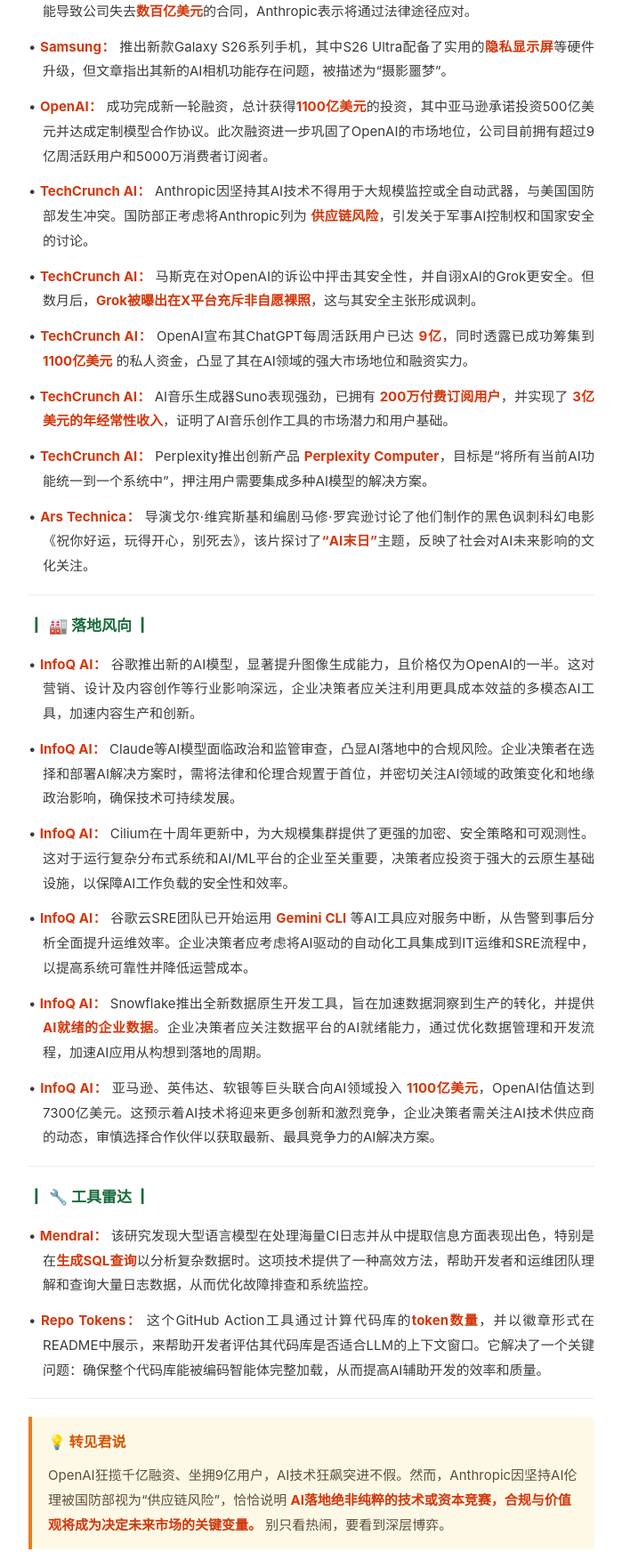
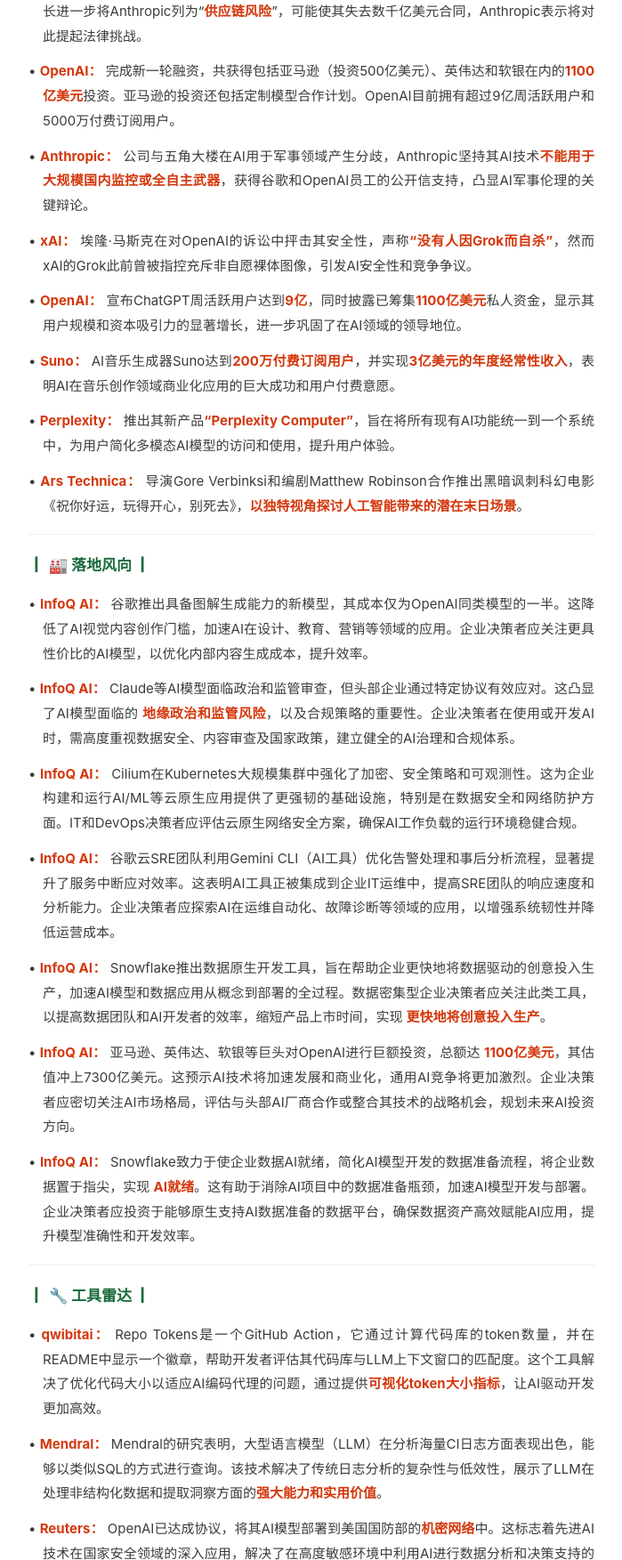
Before and after one commit to HarryHalo9527/zhuanjian-daily, a plain HTML site: page index.html in a window 1280 px wide. Shown: the part 527-2280 px from the top of the page at 89% size, without its empty margins (290-989 px from the left). Drawn offline with Linux system fonts and the light colour scheme.

Commit message:
📰 转见AI早报 2026-02-28

```diff
--- a/index.html
+++ b/index.html
@@ -146,39 +146,40 @@
 
 <div class="section">
   <div class="section-title">📌 今日要闻</div>
-<div class="news-item">• <span class="hl">量子位：</span> OpenAI最新完成一轮巨额融资，成功募集到<span class="hl">1100亿美元</span>，吸引了英伟达、亚马逊和软银等科技巨头参与，这笔巨额资金将进一步巩固其在AI领域的领先地位，并加速未来的技术研发与产品落地。</div>
-<div class="news-item">• <span class="hl">Anthropic：</span> 因拒绝美国军方“任何合法使用”其AI模型的新合同条款（包括大规模监控和自主致命武器），被特朗普政府下令停止联邦机构使用，并被国防部指定为“供应链风险”。此举可能导致公司失去<span class="hl">数百亿美元</span>的合同，Anthropic表示将通过法律途径应对。</div>
-<div class="news-item">• <span class="hl">Samsung：</span> 推出新款Galaxy S26系列手机，其中S26 Ultra配备了实用的<span class="hl">隐私显示屏</span>等硬件升级，但文章指出其新的AI相机功能存在问题，被描述为“摄影噩梦”。</div>
-<div class="news-item">• <span class="hl">OpenAI：</span> 成功完成新一轮融资，总计获得<span class="hl">1100亿美元</span>的投资，其中亚马逊承诺投资500亿美元并达成定制模型合作协议。此次融资进一步巩固了OpenAI的市场地位，公司目前拥有超过9亿周活跃用户和5000万消费者订阅者。</div>
-<div class="news-item">• <span class="hl">TechCrunch AI：</span> Anthropic因坚持其AI技术不得用于大规模监控或全自动武器，与美国国防部发生冲突。国防部正考虑将Anthropic列为 <span class="hl">供应链风险</span>，引发关于军事AI控制权和国家安全的讨论。</div>
-<div class="news-item">• <span class="hl">TechCrunch AI：</span> 马斯克在对OpenAI的诉讼中抨击其安全性，并自诩xAI的Grok更安全。但数月后，<span class="hl">Grok被曝出在X平台充斥非自愿裸照</span>，这与其安全主张形成讽刺。</div>
-<div class="news-item">• <span class="hl">TechCrunch AI：</span> OpenAI宣布其ChatGPT每周活跃用户已达 <span class="hl">9亿</span>，同时透露已成功筹集到 <span class="hl">1100亿美元</span> 的私人资金，凸显了其在AI领域的强大市场地位和融资实力。</div>
-<div class="news-item">• <span class="hl">TechCrunch AI：</span> AI音乐生成器Suno表现强劲，已拥有 <span class="hl">200万付费订阅用户</span>，并实现了 <span class="hl">3亿美元的年经常性收入</span>，证明了AI音乐创作工具的市场潜力和用户基础。</div>
-<div class="news-item">• <span class="hl">TechCrunch AI：</span> Perplexity推出创新产品 <span class="hl">Perplexity Computer</span>，目标是“将所有当前AI功能统一到一个系统中”，押注用户需要集成多种AI模型的解决方案。</div>
-<div class="news-item">• <span class="hl">Ars Technica：</span> 导演戈尔·维宾斯基和编剧马修·罗宾逊讨论了他们制作的黑色讽刺科幻电影《祝你好运，玩得开心，别死去》，该片探讨了<span class="hl">“AI末日”</span>主题，反映了社会对AI未来影响的文化关注。</div>
+<div class="news-item">• <span class="hl">量子位：</span> OpenAI已完成最新一轮融资，成功募得<span class="hl">1100亿美元</span>，投资者包括英伟达、亚马逊和软银等科技巨头。这笔巨额资金将进一步巩固OpenAI在AI领域的领先地位，并支撑其未来技术研发和市场扩张计划。</div>
+<div class="news-item">• <span class="hl">Anthropic / 美国政府：</span> 美国总统特朗普下令联邦机构“立即停止”使用Anthropic的人工智能产品，原因系该公司CEO拒绝接受允许美国军方“任何合法使用”其AI模型的协议。随后，国防部长进一步将Anthropic列为“<span class="hl">供应链风险</span>”，可能使其失去数千亿美元合同，Anthropic表示将对此提起法律挑战。</div>
+<div class="news-item">• <span class="hl">OpenAI：</span> 完成新一轮融资，共获得包括亚马逊（投资500亿美元）、英伟达和软银在内的<span class="hl">1100亿美元</span>投资。亚马逊的投资还包括定制模型合作计划。OpenAI目前拥有超过9亿周活跃用户和5000万付费订阅用户。</div>
+<div class="news-item">• <span class="hl">Anthropic：</span> 公司与五角大楼在AI用于军事领域产生分歧，Anthropic坚持其AI技术<span class="hl">不能用于大规模国内监控或全自主武器</span>，获得谷歌和OpenAI员工的公开信支持，凸显AI军事伦理的关键辩论。</div>
+<div class="news-item">• <span class="hl">xAI：</span> 埃隆·马斯克在对OpenAI的诉讼中抨击其安全性，声称<span class="hl">“没有人因Grok而自杀”</span>，然而xAI的Grok此前曾被指控充斥非自愿裸体图像，引发AI安全性和竞争争议。</div>
+<div class="news-item">• <span class="hl">OpenAI：</span> 宣布ChatGPT周活跃用户达到<span class="hl">9亿</span>，同时披露已筹集<span class="hl">1100亿美元</span>私人资金，显示其用户规模和资本吸引力的显著增长，进一步巩固了在AI领域的领导地位。</div>
+<div class="news-item">• <span class="hl">Suno：</span> AI音乐生成器Suno达到<span class="hl">200万付费订阅用户</span>，并实现<span class="hl">3亿美元的年度经常性收入</span>，表明AI在音乐创作领域商业化应用的巨大成功和用户付费意愿。</div>
+<div class="news-item">• <span class="hl">Perplexity：</span> 推出其新产品<span class="hl">“Perplexity Computer”</span>，旨在将所有现有AI功能统一到一个系统中，为用户简化多模态AI模型的访问和使用，提升用户体验。</div>
+<div class="news-item">• <span class="hl">Ars Technica：</span> 导演Gore Verbinksi和编剧Matthew Robinson合作推出黑暗讽刺科幻电影《祝你好运，玩得开心，别死去》，<span class="hl">以独特视角探讨人工智能带来的潜在末日场景</span>。</div>
 </div>
 <hr class="divider">
 <div class="section">
   <div class="section-title">🏭 落地风向</div>
-<div class="news-item">• <span class="hl">InfoQ AI：</span> 谷歌推出新的AI模型，显著提升图像生成能力，且价格仅为OpenAI的一半。这对营销、设计及内容创作等行业影响深远，企业决策者应关注利用更具成本效益的多模态AI工具，加速内容生产和创新。</div>
-<div class="news-item">• <span class="hl">InfoQ AI：</span> Claude等AI模型面临政治和监管审查，凸显AI落地中的合规风险。企业决策者在选择和部署AI解决方案时，需将法律和伦理合规置于首位，并密切关注AI领域的政策变化和地缘政治影响，确保技术可持续发展。</div>
-<div class="news-item">• <span class="hl">InfoQ AI：</span> Cilium在十周年更新中，为大规模集群提供了更强的加密、安全策略和可观测性。这对于运行复杂分布式系统和AI/ML平台的企业至关重要，决策者应投资于强大的云原生基础设施，以保障AI工作负载的安全性和效率。</div>
-<div class="news-item">• <span class="hl">InfoQ AI：</span> 谷歌云SRE团队已开始运用 <span class="hl">Gemini CLI</span> 等AI工具应对服务中断，从告警到事后分析全面提升运维效率。企业决策者应考虑将AI驱动的自动化工具集成到IT运维和SRE流程中，以提高系统可靠性并降低运营成本。</div>
-<div class="news-item">• <span class="hl">InfoQ AI：</span> Snowflake推出全新数据原生开发工具，旨在加速数据洞察到生产的转化，并提供 <span class="hl">AI就绪的企业数据</span>。企业决策者应关注数据平台的AI就绪能力，通过优化数据管理和开发流程，加速AI应用从构想到落地的周期。</div>
-<div class="news-item">• <span class="hl">InfoQ AI：</span> 亚马逊、英伟达、软银等巨头联合向AI领域投入 <span class="hl">1100亿美元</span>，OpenAI估值达到7300亿美元。这预示着AI技术将迎来更多创新和激烈竞争，企业决策者需关注AI技术供应商的动态，审慎选择合作伙伴以获取最新、最具竞争力的AI解决方案。</div>
+<div class="news-item">• <span class="hl">InfoQ AI：</span> 谷歌推出具备图解生成能力的新模型，其成本仅为OpenAI同类模型的一半。这降低了AI视觉内容创作门槛，加速AI在设计、教育、营销等领域的应用。企业决策者应关注更具性价比的AI模型，以优化内部内容生成成本，提升效率。</div>
+<div class="news-item">• <span class="hl">InfoQ AI：</span> Claude等AI模型面临政治和监管审查，但头部企业通过特定协议有效应对。这凸显了AI模型面临的 <span class="hl">地缘政治和监管风险</span>，以及合规策略的重要性。企业决策者在使用或开发AI时，需高度重视数据安全、内容审查及国家政策，建立健全的AI治理和合规体系。</div>
+<div class="news-item">• <span class="hl">InfoQ AI：</span> Cilium在Kubernetes大规模集群中强化了加密、安全策略和可观测性。这为企业构建和运行AI/ML等云原生应用提供了更强韧的基础设施，特别是在数据安全和网络防护方面。IT和DevOps决策者应评估云原生网络安全方案，确保AI工作负载的运行环境稳健合规。</div>
+<div class="news-item">• <span class="hl">InfoQ AI：</span> 谷歌云SRE团队利用Gemini CLI（AI工具）优化告警处理和事后分析流程，显著提升了服务中断应对效率。这表明AI工具正被集成到企业IT运维中，提高SRE团队的响应速度和分析能力。企业决策者应探索AI在运维自动化、故障诊断等领域的应用，以增强系统韧性并降低运营成本。</div>
+<div class="news-item">• <span class="hl">InfoQ AI：</span> Snowflake推出数据原生开发工具，旨在帮助企业更快地将数据驱动的创意投入生产，加速AI模型和数据应用从概念到部署的全过程。数据密集型企业决策者应关注此类工具，以提高数据团队和AI开发者的效率，缩短产品上市时间，实现 <span class="hl">更快地将创意投入生产</span>。</div>
+<div class="news-item">• <span class="hl">InfoQ AI：</span> 亚马逊、英伟达、软银等巨头对OpenAI进行巨额投资，总额达 <span class="hl">1100亿美元</span>，其估值冲上7300亿美元。这预示AI技术将加速发展和商业化，通用AI竞争将更加激烈。企业决策者应密切关注AI市场格局，评估与头部AI厂商合作或整合其技术的战略机会，规划未来AI投资方向。</div>
+<div class="news-item">• <span class="hl">InfoQ AI：</span> Snowflake致力于使企业数据AI就绪，简化AI模型开发的数据准备流程，将企业数据置于指尖，实现 <span class="hl">AI就绪</span>。这有助于消除AI项目中的数据准备瓶颈，加速AI模型开发与部署。企业决策者应投资于能够原生支持AI数据准备的数据平台，确保数据资产高效赋能AI应用，提升模型准确性和开发效率。</div>
 </div>
 <hr class="divider">
 <div class="section">
   <div class="section-title">🔧 工具雷达</div>
-<div class="news-item">• <span class="hl">Mendral：</span> 该研究发现大型语言模型在处理海量CI日志并从中提取信息方面表现出色，特别是在<span class="hl">生成SQL查询</span>以分析复杂数据时。这项技术提供了一种高效方法，帮助开发者和运维团队理解和查询大量日志数据，从而优化故障排查和系统监控。</div>
-<div class="news-item">• <span class="hl">Repo Tokens：</span> 这个GitHub Action工具通过计算代码库的<span class="hl">token数量</span>，并以徽章形式在README中展示，来帮助开发者评估其代码库是否适合LLM的上下文窗口。它解决了一个关键问题：确保整个代码库能被编码智能体完整加载，从而提高AI辅助开发的效率和质量。</div>
+<div class="news-item">• <span class="hl">qwibitai：</span> Repo Tokens是一个GitHub Action，它通过计算代码库的token数量，并在README中显示一个徽章，帮助开发者评估其代码库与LLM上下文窗口的匹配度。这个工具解决了优化代码大小以适应AI编码代理的问题，通过提供<span class="hl">可视化token大小指标</span>，让AI驱动开发更加高效。</div>
+<div class="news-item">• <span class="hl">Mendral：</span> Mendral的研究表明，大型语言模型（LLM）在分析海量CI日志方面表现出色，能够以类似SQL的方式进行查询。该技术解决了传统日志分析的复杂性与低效性，展示了LLM在处理非结构化数据和提取洞察方面的<span class="hl">强大能力和实用价值</span>。</div>
+<div class="news-item">• <span class="hl">Reuters：</span> OpenAI已达成协议，将其AI模型部署到美国国防部的<span class="hl">机密网络</span>中。这标志着先进AI技术在国家安全领域的深入应用，解决了在高度敏感环境中利用AI进行数据分析和决策支持的需求，突显了OpenAI模型在安全性和能力方面的信任度。</div>
 </div>
 <hr class="divider">
 
 
 <div class="comment-box">
   <div class="label">💡 转见君说</div>
-  <div>OpenAI狂揽千亿融资、坐拥9亿用户，AI技术狂飙突进不假。然而，Anthropic因坚持AI伦理被国防部视为“供应链风险”，恰恰说明 <span class="hl">AI落地绝非纯粹的技术或资本竞赛，合规与价值观将成为决定未来市场的关键变量。</span> 别只看热闹，要看到深层博弈。</div>
+  <div>OpenAI巨额融资并深入美国防部机密网络，展现了其技术与资本的双重“硬核”实力。然而，Anthropic因拒绝军事应用而被列为“供应链风险”，<span class="hl">凸显了AI企业在伦理边界与国家利益间的尖锐矛盾和巨大风险。</span> 行业将加速分化，明确站队。</div>
 </div>
 
 <hr class="divider">
```
